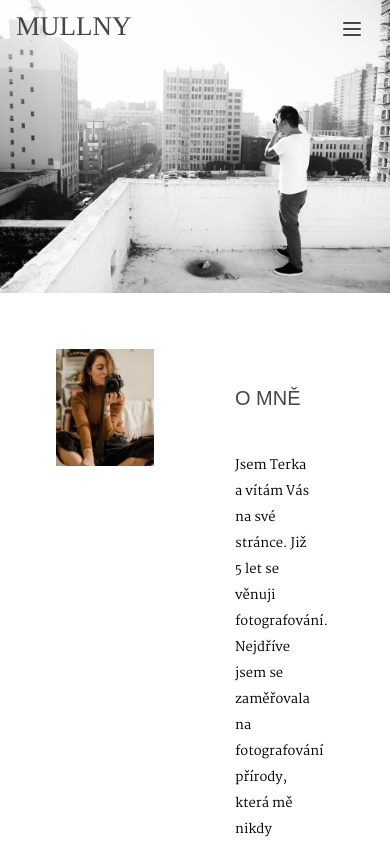
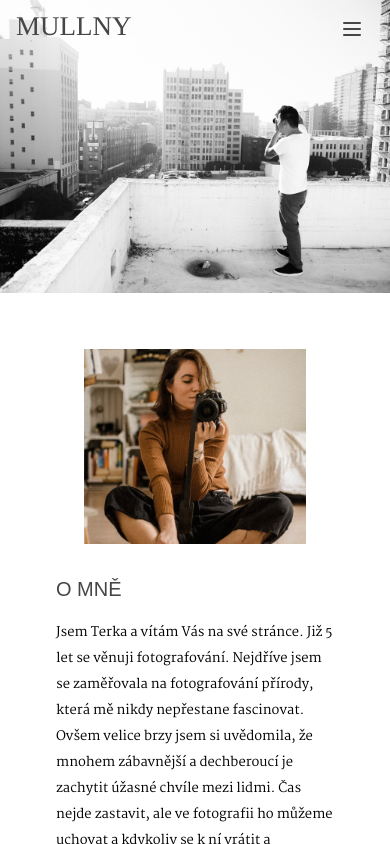
Before and after one commit to asdsasm9/mp_page, a React (Create React App) app: page /about in a window 390 px wide. Shown: the top 844 px of the page. Built offline with nearby package versions, Linux system fonts and the light colour scheme.

Commit message:
aboutView works on mobile

```diff
--- a/src/components/about/AboutView.css
+++ b/src/components/about/AboutView.css
@@ -15,6 +15,15 @@
 
   .textAboutImg{
     width: 80%;
-    height: calc(50vw * 0.60);
+    height: 50vw;
+    display: block;
+    margin-left: auto;
+    margin-right: auto;
     object-fit: cover;
   }
+  @media (min-width: 768px) {
+    .textAboutImg{
+      width: 80%;
+      height: calc(50vw * 0.60);
+    }
+  }
--- a/src/components/about/AboutView.tsx
+++ b/src/components/about/AboutView.tsx
@@ -8,16 +8,18 @@ const AboutView = (props: {
   textOnRight: boolean;
 }) => {
   const myImg = (
-    <div className="w-1/2 p-4">
+    <div className="w-full md:w-1/2 p-4 items-center flex">
       <img src={props.imgSrc} alt="Image" className="textAboutImg" />
     </div>
   );
   return (
-    <div className="flex mx-10 mb-10">
+    <div className="md:flex mx-10 mb-10">
       {props.textOnRight ? myImg : ""}
-      <div className="w-1/2 px-10 p-10">
-        <p className="textAboutTitle pt-3">{props.title}</p>
-        <p className="textAboutDescription pt-10">{props.description}</p>
+      <div className="w-full p-4 md:1/2 md:px-10 md:p-10">
+        <p className="textAboutTitle md:pt-3">{props.title}</p>
+        <p className="textAboutDescription pt-4 md:pt-10">
+          {props.description}
+        </p>
       </div>
       {!props.textOnRight ? myImg : ""}
     </div>
```
